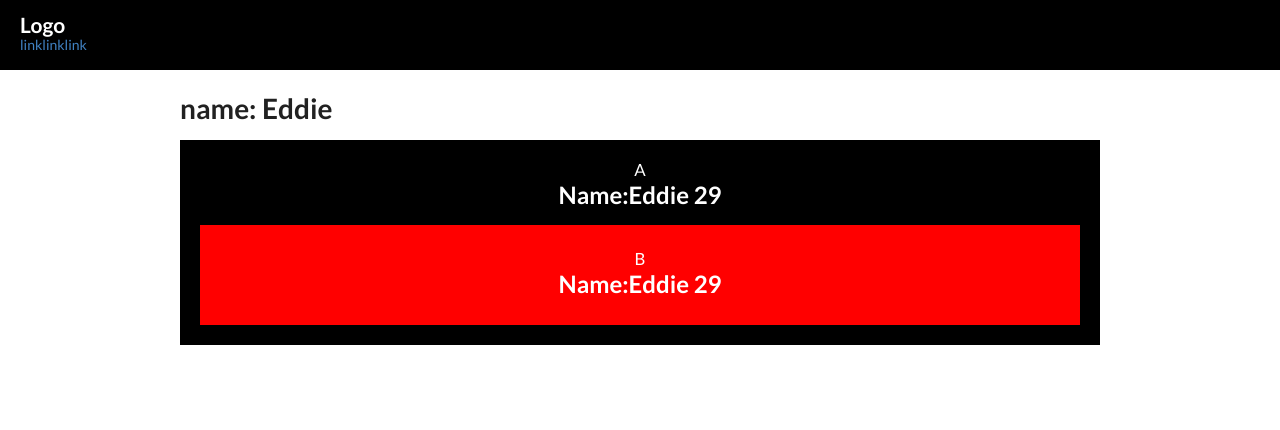
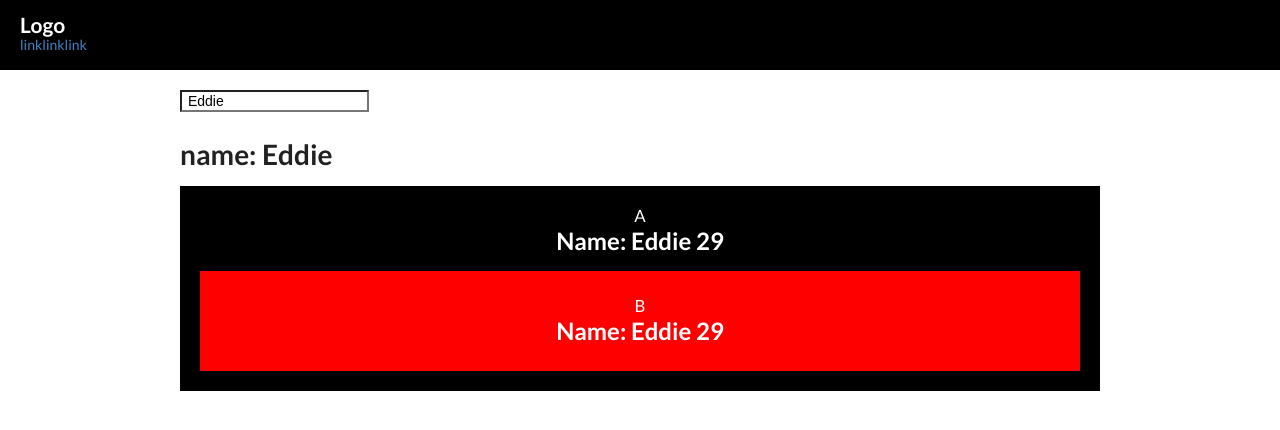
Before and after one commit to EddieOrozco/react-basics, a React (Create React App) app: page / in a window 1280 px wide. Shown: the top 430 px of the page. Built offline with nearby package versions, Linux system fonts and the light colour scheme.

Commit message:
Using methods with a class Context API

```diff
--- a/src/components/App.js
+++ b/src/components/App.js
@@ -70,7 +70,12 @@ const App = (props) => {
                   padding: '20px 20px',
                 }}
               >
-                <h1>name: {context.name}</h1>
+                <input
+                  type='text'
+                  value={context.state.name}
+                  onChange={context.handleChange}
+                />
+                <h1>name: {context.state.name}</h1>
                 <A>
                   <B></B>
                 </A>
--- a/src/context/A.js
+++ b/src/context/A.js
@@ -25,7 +25,7 @@ class A extends Component {
         <StateContext.Consumer>
           {(context) => (
             <h2>
-              Name:{context.name} {context.age}
+              Name:{context.state.name} {context.state.age}
             </h2>
           )}
         </StateContext.Consumer>
--- a/src/context/B.js
+++ b/src/context/B.js
@@ -25,7 +25,7 @@ class B extends Component {
         <StateContext.Consumer>
           {(context) => (
             <h2>
-              Name:{context.name} {context.age}
+              Name:{context.state.name} {context.state.age}
             </h2>
           )}
         </StateContext.Consumer>
--- a/src/context/ClassProvider.js
+++ b/src/context/ClassProvider.js
@@ -7,12 +7,17 @@ export class GlobalStateProvider extends Component {
     super(props);
   }
   state = {
-    name: 'Eddie',
+    name: ' Eddie',
     age: 29,
+  };
+  handleChange = (e) => {
+    this.setState({ ...this.state, name: e.target.value });
   };
   render() {
     return (
-      <StateContext.Provider value={this.state}>
+      <StateContext.Provider
+        value={{ state: this.state, handleChange: this.handleChange }}
+      >
         {this.props.children}
       </StateContext.Provider>
     );
```
